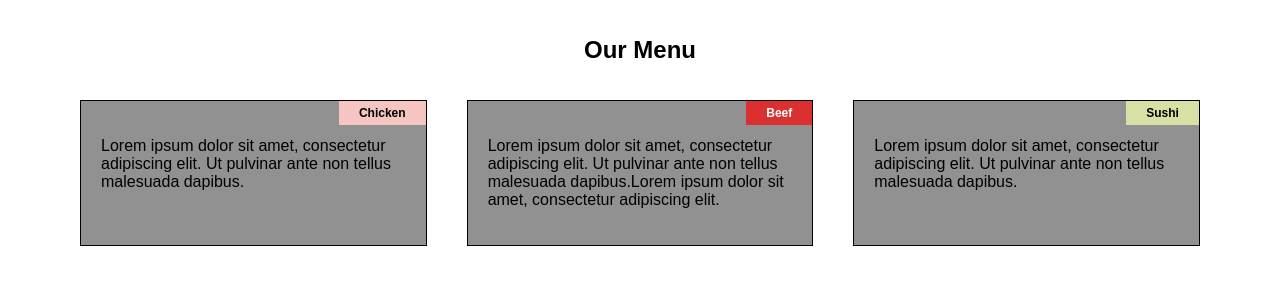
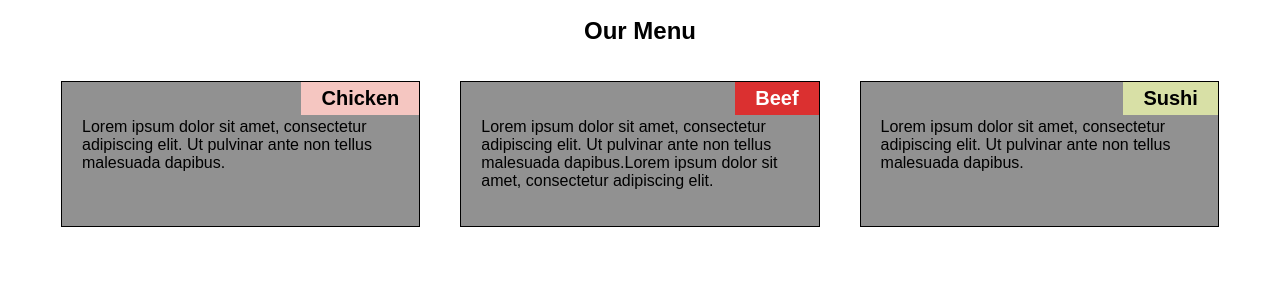
Before and after one commit to chobole/chole-coursera.github.io, a plain HTML site: page module2-solution/index.html in a window 1280 px wide. Drawn offline with Linux system fonts and the light colour scheme.

Commit message:
styles.css

```diff
--- a/module2-solution/styles.css
+++ b/module2-solution/styles.css
@@ -11,7 +11,7 @@ body {
 .container {
   max-width: 1200px;
   margin: 0 auto;
-  padding: 20px;
+  padding: 1px;
 }
 
 h1 {
@@ -53,7 +53,7 @@ h1 {
   right: 0px;
   color: #fff;
   padding: 5px 20px;
-  font-size: 12px;
+  font-size: 20px;
   font-weight: bold;
 }
 
```
